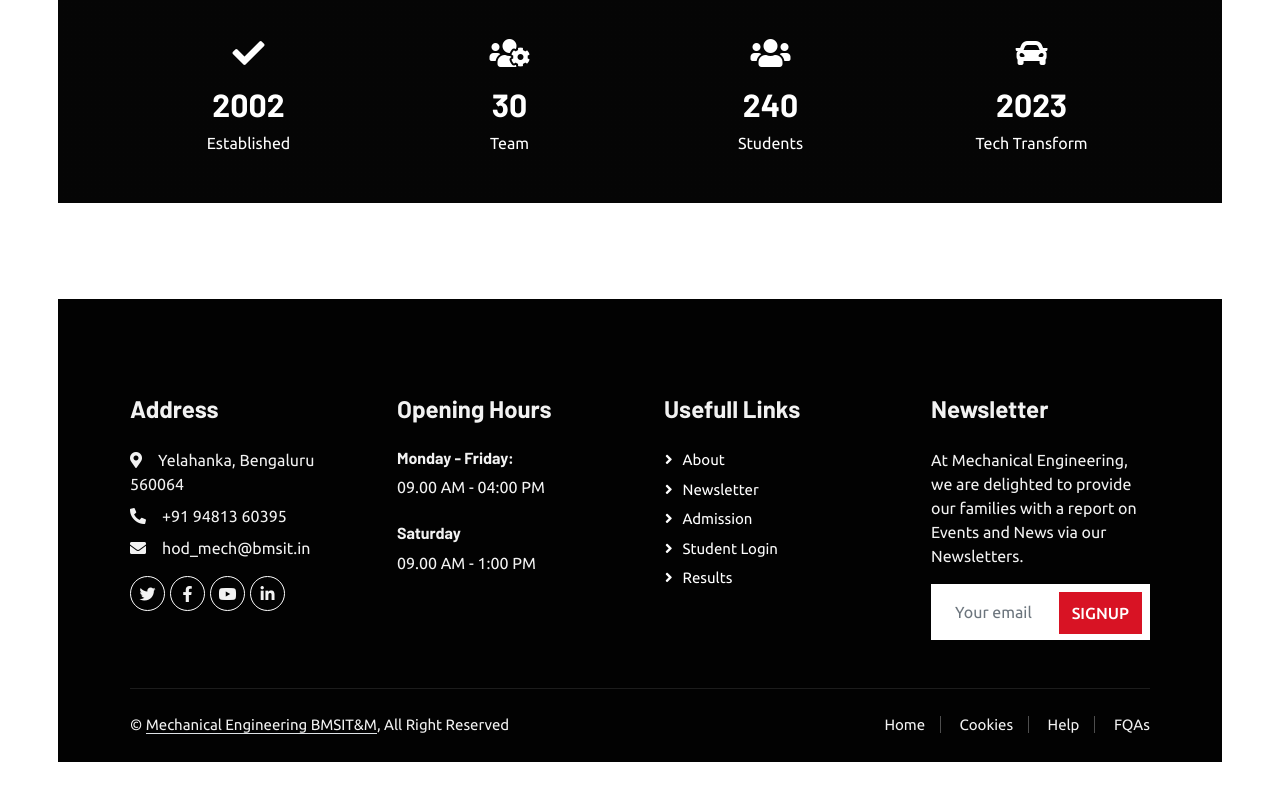
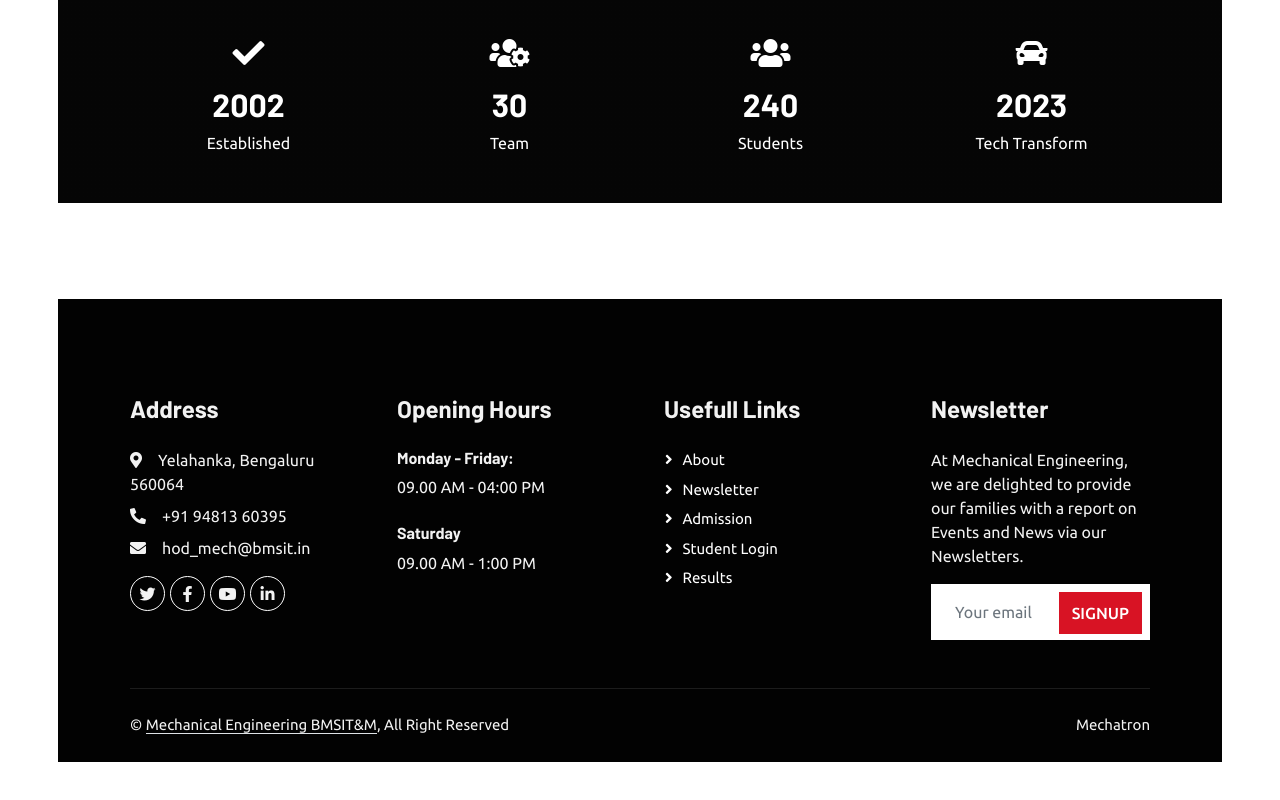
Before and after one commit to vaishwarya2610/mech.tt, a plain HTML site: page index.html in a window 1280 px wide. Shown: the part 1178-1978 px from the top of the page. Drawn offline with nearby package versions, Linux system fonts and the light colour scheme; a script that the page names is missing.

Commit message:
Update index.html

```diff
--- a/index.html
+++ b/index.html
@@ -568,7 +568,7 @@
    Testimonial End -->
 
 
-    <!-- Footer Start -->
+  <!-- Footer Start -->
     <div class="container-fluid bg-dark text-light footer pt-5 mt-5 wow fadeIn" data-wow-delay="0.1s">
         <div class="container py-5">
             <div class="row g-5">
@@ -615,12 +615,12 @@
                     <div class="col-md-6 text-center text-md-start mb-3 mb-md-0">
                         &copy; <a class="border-bottom" href="#">Mechanical Engineering BMSIT&M</a>, All Right Reserved
                     </div>
+
                     <div class="col-md-6 text-center text-md-end">
-                        <div class="footer-menu">
-                            <a href="">Home</a>
-                            <a href="">Cookies</a>
-                            <a href="">Help</a>
-                            <a href="">FQAs</a>
+                        <a href='http://www.freevisitorcounters.com'>Mechatron</a> <script type='text/javascript' src='https://www.freevisitorcounters.com/auth.php?id=67b4597c61791afa83ddf5f93f1dd3fabe48bc3f'></script>
+                        <script type="text/javascript" src="https://www.freevisitorcounters.com/en/home/counter/1117196/t/13"></script>
+
+
                         </div>
                     </div>
                 </div>
```
